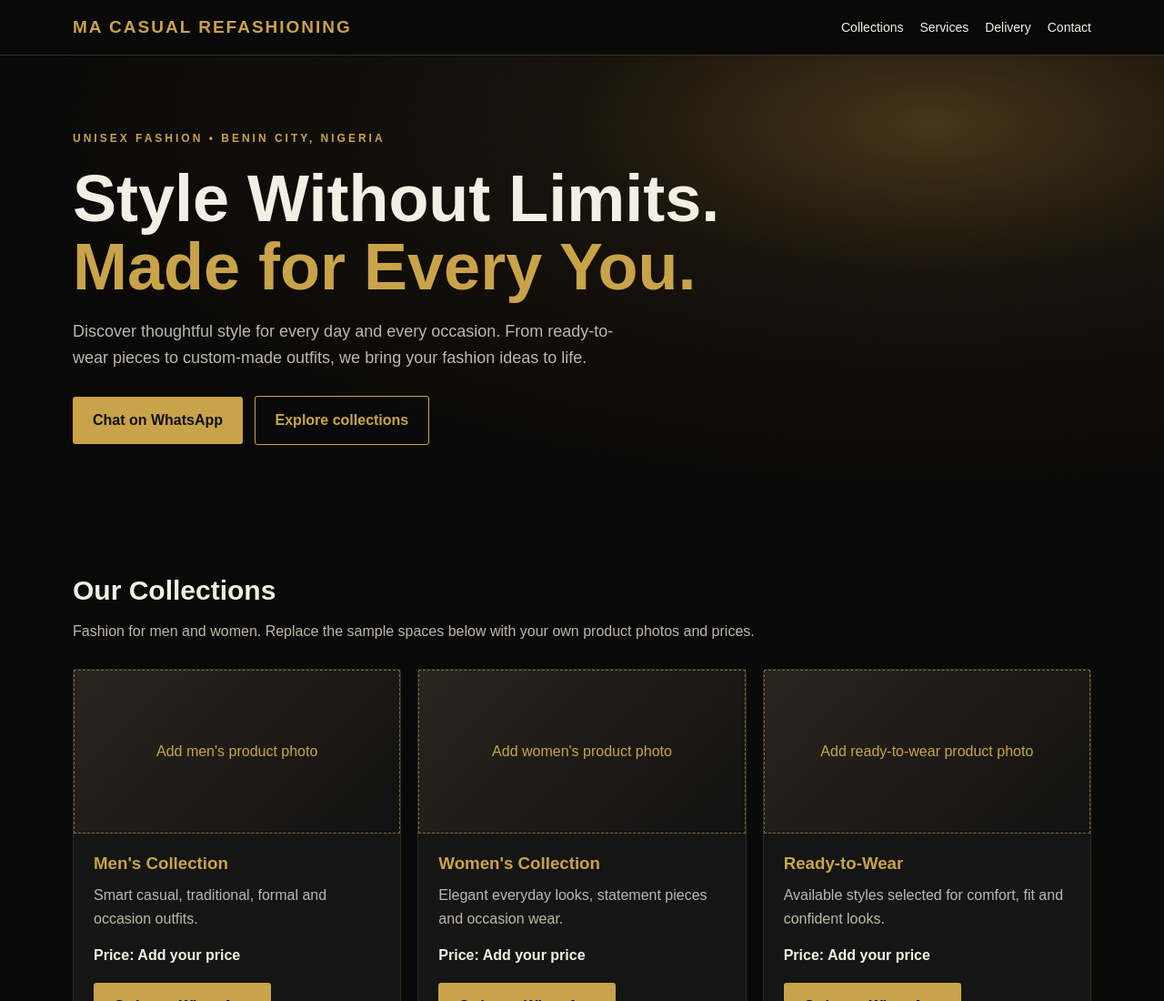
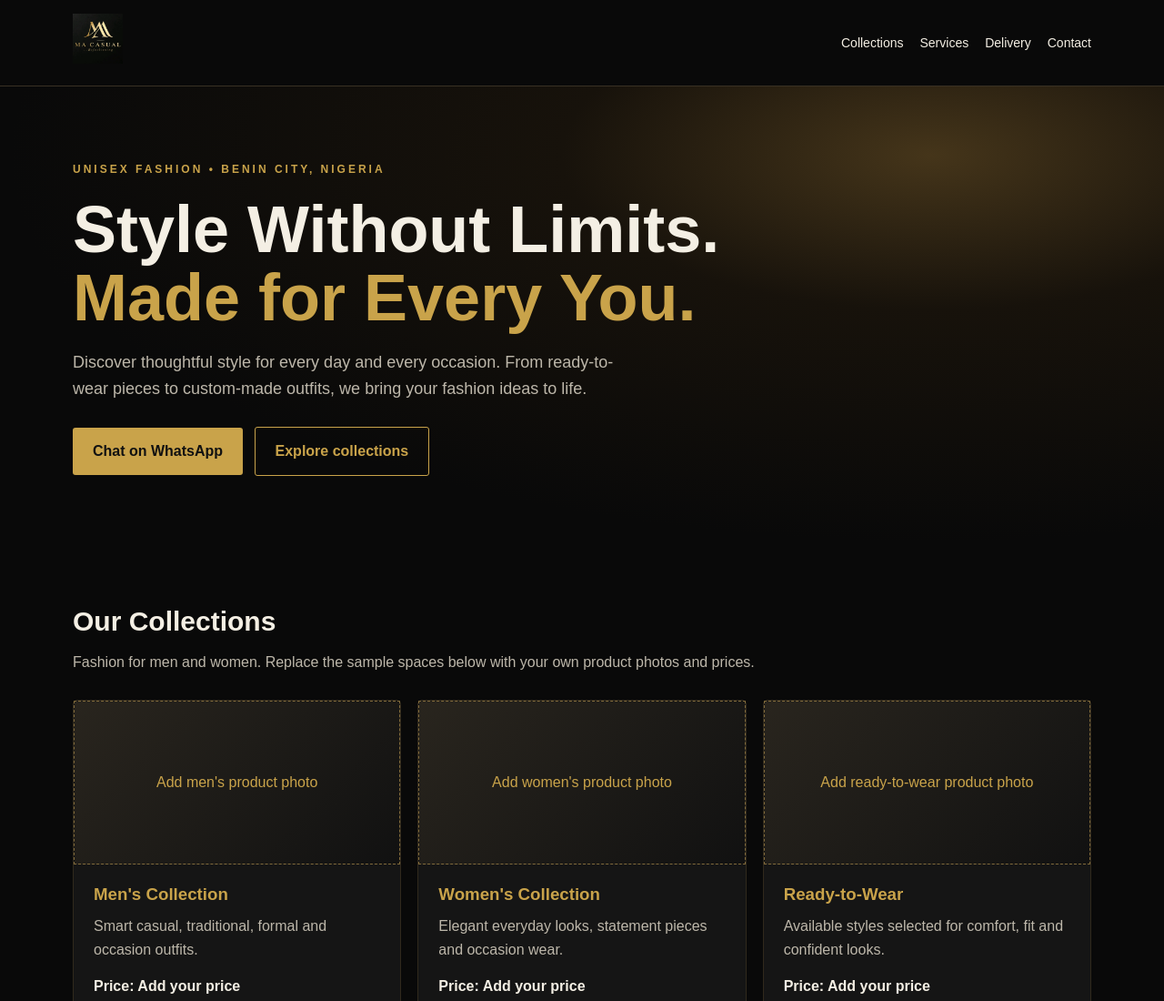
Before and after one commit to macasualrefashioning/ma-casual-refashioning, a plain HTML site: page index.html in a window 1280 px wide. Shown: the top 1100 px of the page at 91% size. Drawn offline with Linux system fonts and the light colour scheme.

Commit message:
Update index.html

```diff
--- a/index.html
+++ b/index.html
@@ -31,7 +31,7 @@
 </head>
 <body>
 <header><div class="wrap"><nav>
-  <a class="brand" href="#home">MA CASUAL REFASHIONING</a>
+  <a class="brand" href="#home"><img src="ma-casual-logo.jpg" alt="MA Casual Refashioning Logo" style="height:55px;width:auto;object-fit:contain;"></a>
   <div class="links"><a href="#collections">Collections</a><a href="#services">Services</a><a href="#delivery">Delivery</a><a href="#contact">Contact</a></div>
 </nav></div></header>
 <main>
```
